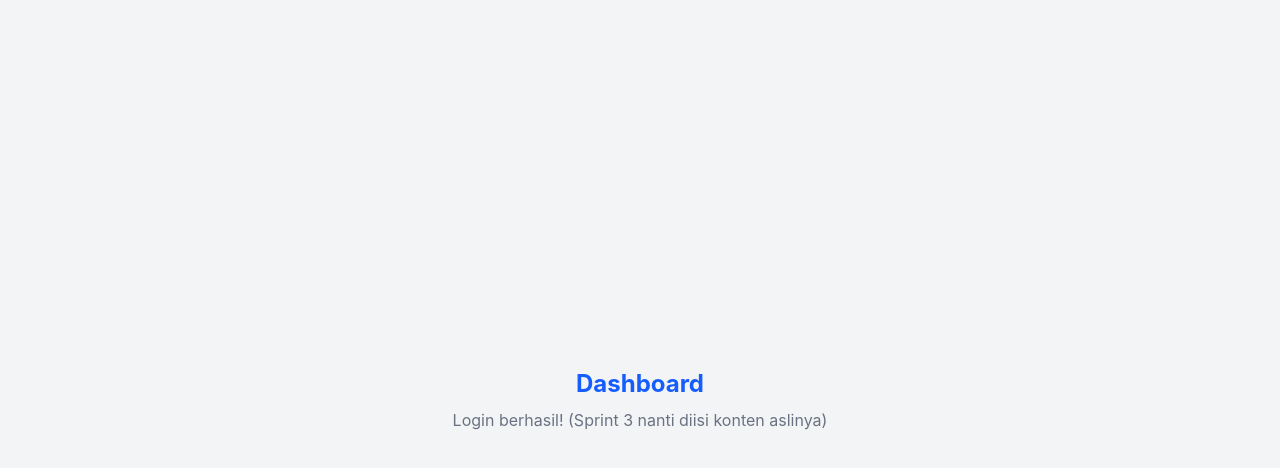
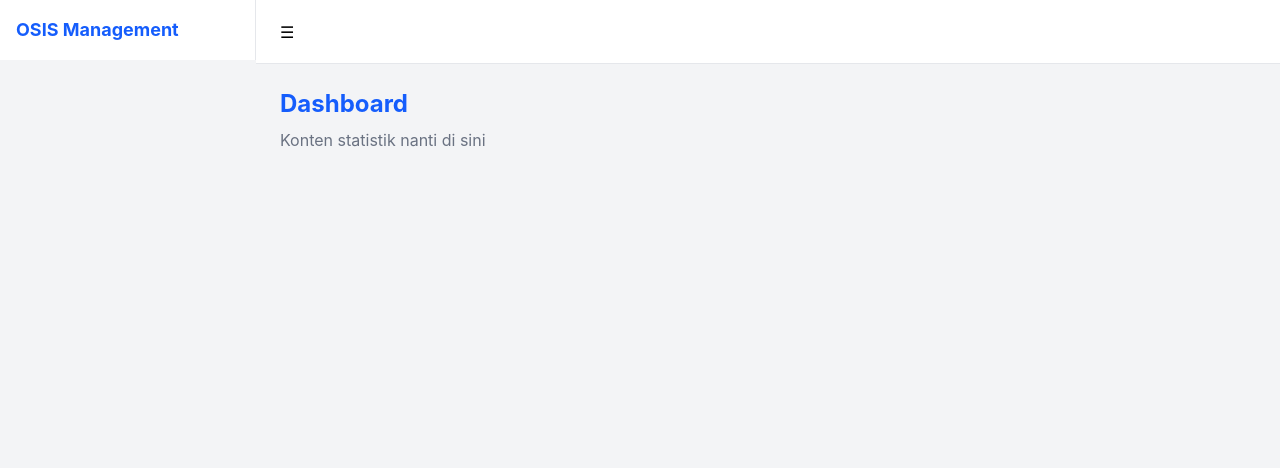
Before and after one commit to giisy/osis-management-system, a React (Vite) app in the folder apps/frontend/: page /dashboard in a window 1280 px wide. Shown: the top 468 px of the page. Built offline with nearby package versions, Linux system fonts and the light colour scheme; sample sign-in values are in the browser's storage.

Commit message:
feat (frontend) nambahin dashboard layout

```diff
--- a/apps/frontend/src/App.tsx
+++ b/apps/frontend/src/App.tsx
@@ -1,6 +1,7 @@
 import { BrowserRouter, Routes, Route, Navigate } from 'react-router-dom'
 import LoginPage from './pages/LoginPage'
 import ProtectedRoute from './components/ProtectedRoute'
+import DashboardLayout from './components/layout/DashboardLayout'
 
 function App() {
   return (
@@ -11,12 +12,12 @@ function App() {
           path="/dashboard"
           element={
             <ProtectedRoute>
-              <div className="min-h-screen flex items-center justify-center bg-gray-100">
-                <div className="text-center">
+              <DashboardLayout>
+                <div>
                   <h1 className="text-2xl font-bold text-blue-600">Dashboard</h1>
-                  <p className="text-gray-500 mt-2">Login berhasil! (Sprint 3 nanti diisi konten aslinya)</p>
+                  <p className="text-gray-500 mt-2">Konten statistik nanti di sini</p>
                 </div>
-              </div>
+              </DashboardLayout>
             </ProtectedRoute>
           }
         />
--- /dev/null
+++ b/apps/frontend/src/components/layout/DashboardLayout.tsx
@@ -0,0 +1,53 @@
+import { useState } from 'react'
+import type { ReactNode } from 'react'
+
+interface DashboardLayoutProps {
+  children: ReactNode
+}
+
+export default function DashboardLayout({ children }: DashboardLayoutProps) {
+  const [isSidebarOpen, setIsSidebarOpen] = useState(false)
+
+  return (
+    <div className="min-h-screen bg-gray-100 flex">
+      {/* Backdrop — cuma muncul di mobile pas sidebar terbuka */}
+      {isSidebarOpen && (
+        <div
+          onClick={() => setIsSidebarOpen(false)}
+          className="fixed inset-0 bg-black/50 z-30 md:hidden"
+        />
+      )}
+
+      {/* Sidebar */}
+      <aside
+        className={`fixed md:static top-0 left-0 h-full bg-white border-r border-gray-200 z-40
+          transition-transform duration-300 w-64
+          ${isSidebarOpen ? 'translate-x-0' : '-translate-x-full'}
+          md:translate-x-0
+        `}
+      >
+        <div className="p-4">
+          <h2 className="text-lg font-bold text-blue-600 whitespace-nowrap">
+            OSIS Management
+          </h2>
+        </div>
+      </aside>
+
+      {/* Main content area */}
+      <div className="flex-1 flex flex-col min-w-0">
+        {/* Navbar */}
+        <header className="bg-white border-b border-gray-200 h-16 flex items-center px-4">
+          <button
+            onClick={() => setIsSidebarOpen(!isSidebarOpen)}
+            className="p-2 rounded-lg hover:bg-gray-100"
+          >
+            ☰
+          </button>
+        </header>
+
+        {/* Page content */}
+        <main className="flex-1 p-6">{children}</main>
+      </div>
+    </div>
+  )
+}
```
